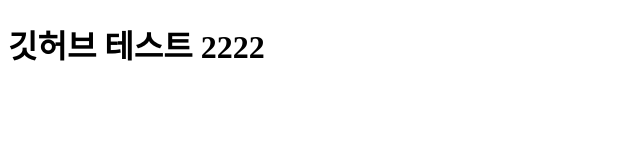
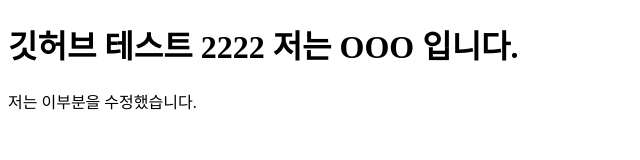
Before and after one commit to jw970625/test_sample, a plain HTML site: page index.html in a window 1280 px wide. Shown: the whole page, without its empty margins (0-640 px from the left). Drawn offline with Linux system fonts and the light colour scheme.

Commit message:
0526 본문 추가
본문추가

```diff
--- a/index.html
+++ b/index.html
@@ -8,6 +8,8 @@
 <body>
   <h1>
     깃허브 테스트 2222
+    저는 OOO 입니다.
   </h1>
+  <p>저는 이부분을 수정했습니다.</p>
 </body>
 </html>
```
